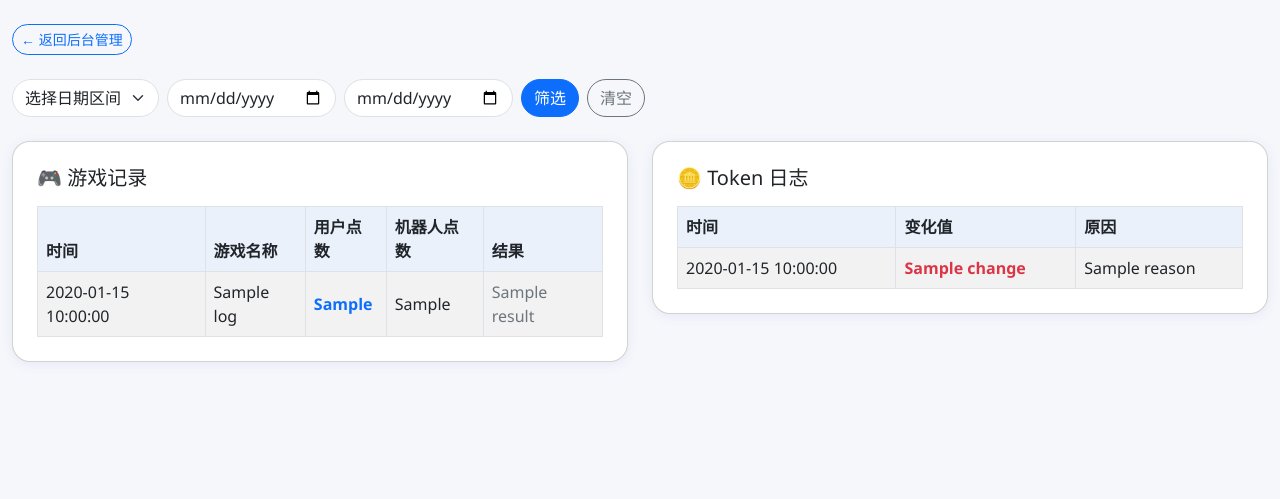
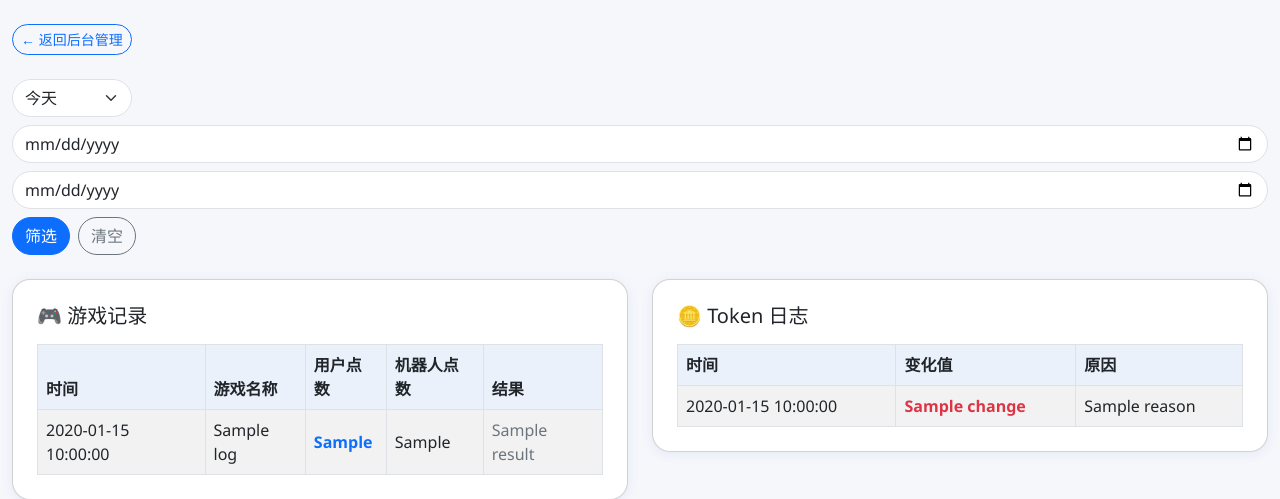
Before and after one commit to Dreamchaser-aus/candybackend, a Flask app: template templates/user_logs.html in a window 1280 px wide. Shown: the top 499 px of the page. Run offline with Flask 3, Linux system fonts and the light colour scheme; the template is opened without the code that fills it: most values are stand-ins (such as "Sample title", 1, 10 or a date in 2020); some libraries are stand-ins or nearby versions.

Commit message:
Update user_logs.html

```diff
--- a/templates/user_logs.html
+++ b/templates/user_logs.html
@@ -30,29 +30,20 @@
       <a class="btn btn-outline-primary btn-sm back-link" href="/admin">&#8592; 返回后台管理</a>
     </div>
 
-    <!-- 日期筛选表单 -->
-    <form class="row g-2 align-items-center mb-4" method="get">
+    <!-- 日期筛选 -->
+    <form method="get" class="d-flex flex-wrap gap-2 mb-4">
       <input type="hidden" name="user_id" value="{{ user_id }}">
-      <div class="col-auto">
-        <select id="date_filter" name="range" class="form-select">
-          <option value="">选择日期区间</option>
-          <option value="today" {% if range == 'today' %}selected{% endif %}>今日</option>
-          <option value="this_week" {% if range == 'this_week' %}selected{% endif %}>本周</option>
-          <option value="this_month" {% if range == 'this_month' %}selected{% endif %}>本月</option>
-          <option value="all" {% if range == 'all' %}selected{% endif %}>全部</option>
-          <option value="custom" {% if range == 'custom' %}selected{% endif %}>自定义</option>
-        </select>
-      </div>
-      <div class="col-auto">
-        <input type="date" id="start_date" name="start_date" value="{{ start_date or '' }}" class="form-control" placeholder="开始日期">
-      </div>
-      <div class="col-auto">
-        <input type="date" id="end_date" name="end_date" value="{{ end_date or '' }}" class="form-control" placeholder="结束日期">
-      </div>
-      <div class="col-auto d-flex align-items-end">
-        <button type="submit" class="btn btn-primary me-2">筛选</button>
-        <a href="?user_id={{ user_id }}" class="btn btn-outline-secondary">清空</a>
-      </div>
+      <select class="form-select" name="range" style="max-width:120px;">
+        <option value="today" {% if range == 'today' %}selected{% endif %}>今天</option>
+        <option value="week" {% if range == 'week' %}selected{% endif %}>本周</option>
+        <option value="month" {% if range == 'month' %}selected{% endif %}>本月</option>
+        <option value="all" {% if range == 'all' %}selected{% endif %}>全部</option>
+        <option value="custom" {% if range == 'custom' %}selected{% endif %}>自定义</option>
+      </select>
+      <input type="date" class="form-control" name="start_date" value="{{ start_date }}">
+      <input type="date" class="form-control" name="end_date" value="{{ end_date }}">
+      <button type="submit" class="btn btn-primary">筛选</button>
+      <a href="?user_id={{ user_id }}" class="btn btn-outline-secondary">清空</a>
     </form>
 
     <div class="row g-4">
```
Also changed, not shown: other parts of templates/user_logs.html (+23 -24 lines).
